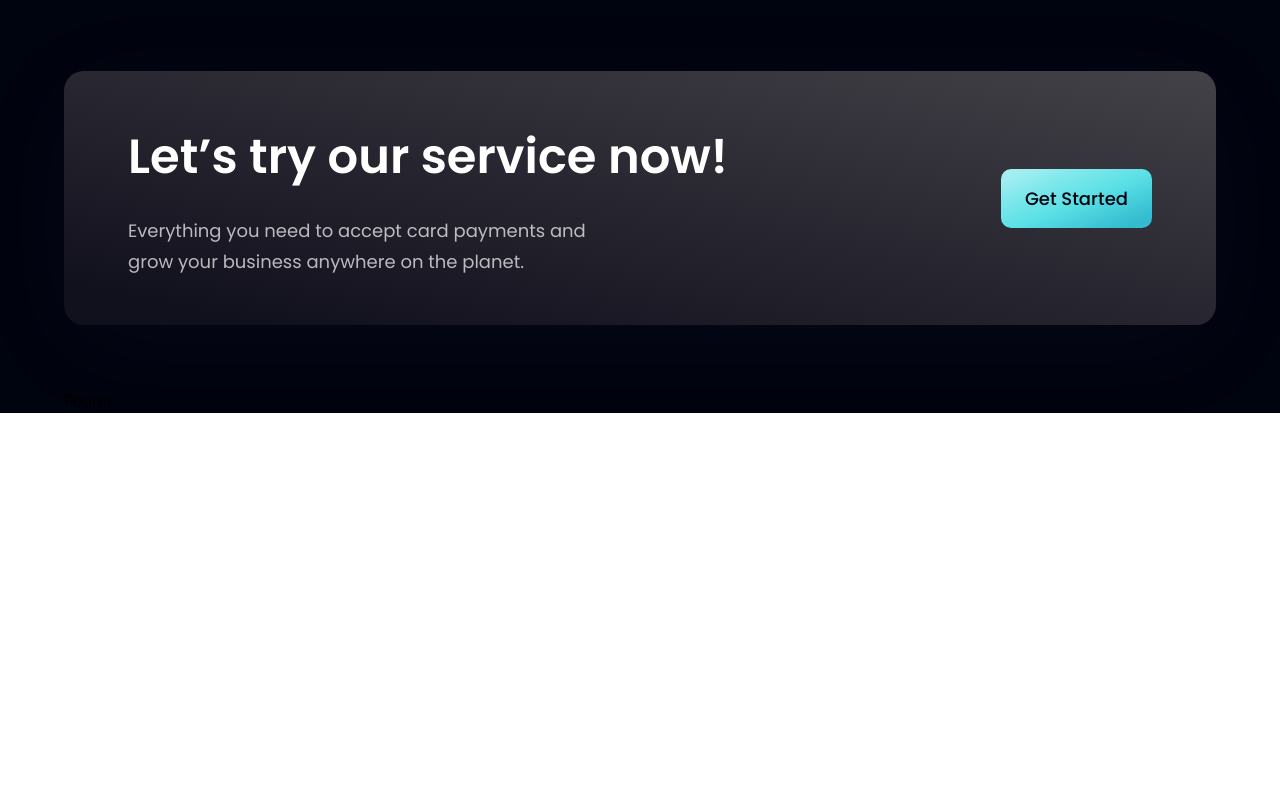
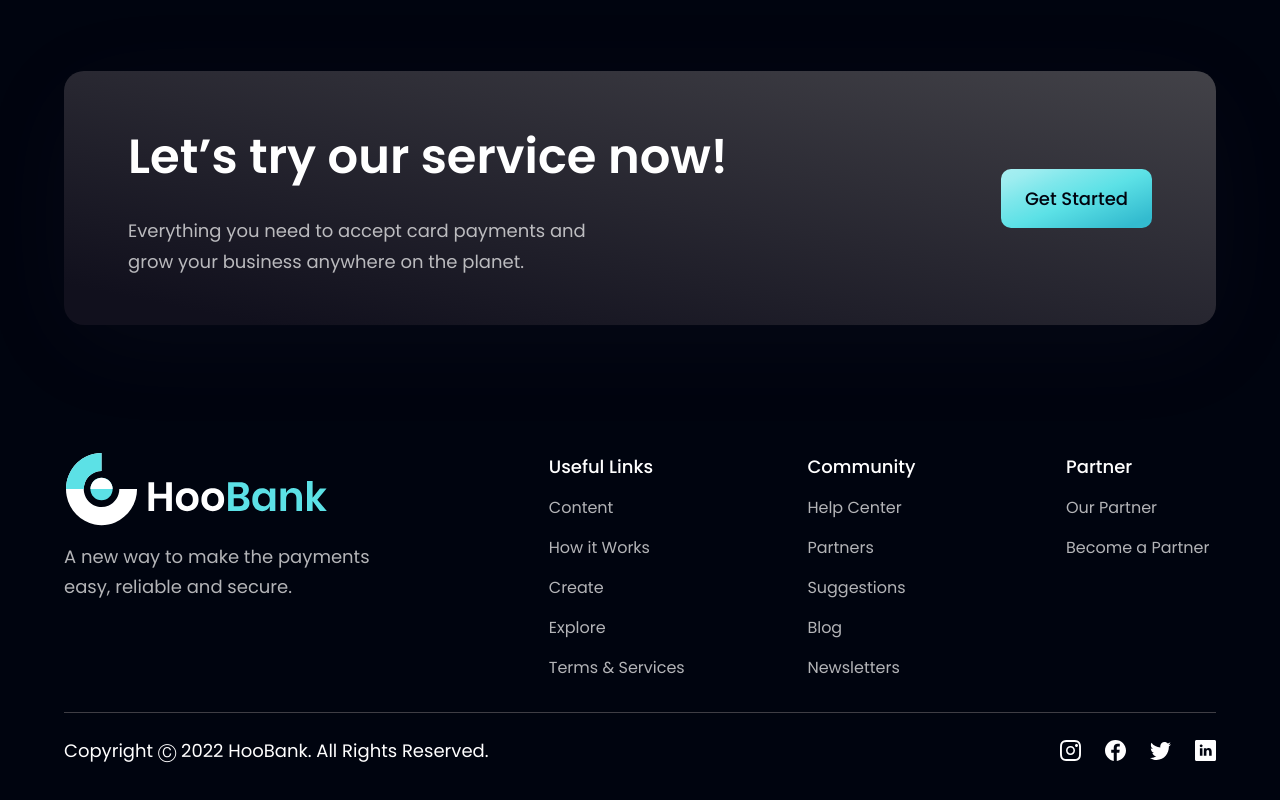
Before and after one commit to CKMolinga/HooBank, a React (Vite) app: page / in a window 1280 px wide. Shown: the part 4117-4917 px from the top of the page. Before the commit the page ends 4530 px from the top, so only its background shows below. Built offline with nearby package versions, Linux system fonts and the light colour scheme.

Commit message:
created FOOTER section

```diff
--- a/src/components/Footer.jsx
+++ b/src/components/Footer.jsx
@@ -1,7 +1,67 @@
-import React from "react";
+import styles from "../style";
+import { logo } from "../assets";
+import { footerLinks, socialMedia } from "../constants";
 
-const Footer = () => {
-  return <div>Footer</div>;
-};
+const Footer = () => (
+  <section className={`${styles.flexCenter} ${styles.paddingY} flex-col`}>
+    <div className={`${styles.flexStart} md:flex-row flex-col mb-8 w-full`}>
+      <div className="flex-[1] flex flex-col justify-start mr-10">
+        <img
+          src={logo}
+          alt="hoobank"
+          className="w-[266px] h-[72.14px] object-contain"
+        />
+        <p className={`${styles.paragraph} mt-4 max-w-[312px]`}>
+          A new way to make the payments easy, reliable and secure.
+        </p>
+      </div>
+
+      <div className="flex-[1.5] w-full flex flex-row justify-between flex-wrap md:mt-0 mt-10">
+        {footerLinks.map((footerlink) => (
+          <div
+            key={footerlink.title}
+            className={`flex flex-col ss:my-0 my-4 min-w-[150px]`}
+          >
+            <h4 className="font-poppins font-medium text-[18px] leading-[27px] text-white">
+              {footerlink.title}
+            </h4>
+            <ul className="list-none mt-4">
+              {footerlink.links.map((link, index) => (
+                <li
+                  key={link.name}
+                  className={`font-poppins font-normal text-[16px] leading-[24px] text-dimWhite hover:text-secondary cursor-pointer ${
+                    index !== footerlink.links.length - 1 ? "mb-4" : "mb-0"
+                  }`}
+                >
+                  {link.name}
+                </li>
+              ))}
+            </ul>
+          </div>
+        ))}
+      </div>
+    </div>
+
+    <div className="w-full flex justify-between items-center md:flex-row flex-col pt-6 border-t-[1px] border-t-[#3F3E45]">
+      <p className="font-poppins font-normal text-center text-[18px] leading-[27px] text-white">
+        Copyright Ⓒ 2022 HooBank. All Rights Reserved.
+      </p>
+
+      <div className="flex flex-row md:mt-0 mt-6">
+        {socialMedia.map((social, index) => (
+          <img
+            key={social.id}
+            src={social.icon}
+            alt={social.id}
+            className={`w-[21px] h-[21px] object-contain cursor-pointer ${
+              index !== socialMedia.length - 1 ? "mr-6" : "mr-0"
+            }`}
+            onClick={() => window.open(social.link)}
+          />
+        ))}
+      </div>
+    </div>
+  </section>
+);
 
 export default Footer;
--- a/src/index.css
+++ b/src/index.css
@@ -15,6 +15,9 @@
 }
 
 * {
+  scroll-behavior: smooth;
+}
+html {
   scroll-behavior: smooth;
 }
 
@@ -142,3 +145,19 @@
 img.company-logo:hover {
   opacity: 0.8;
 }
+
+::-webkit-scrollbar {
+  width: 0.5rem;
+  background: #def9fa;
+  border-radius: 2rem;
+}
+
+::-webkit-scrollbar-thumb {
+  background: #33bbcf;
+  border-radius: 2rem;
+  cursor: pointer;
+}
+
+::-webkit-scrollbar-thumb:hover {
+  background: #5ce1e6;
+}
```
